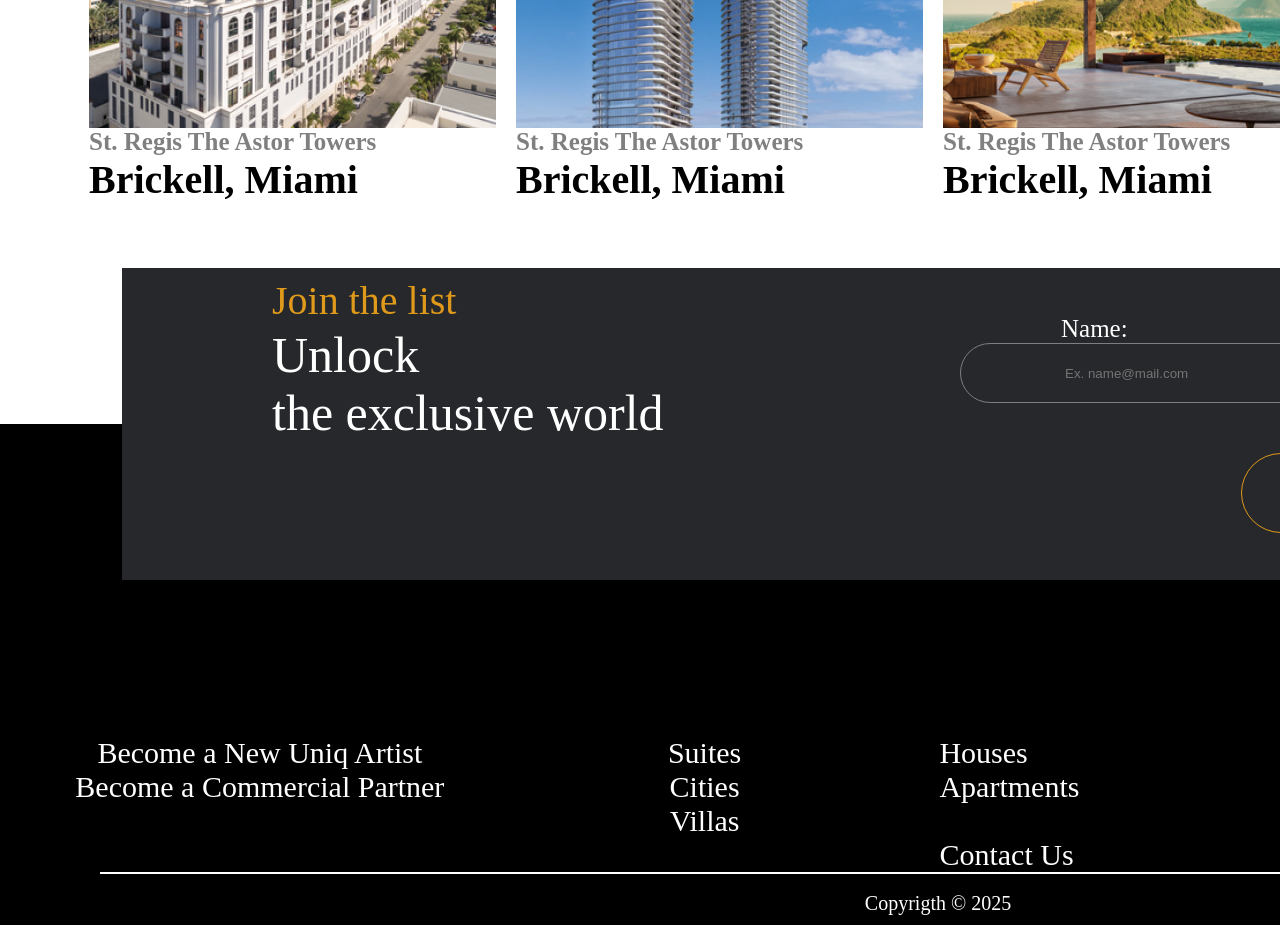
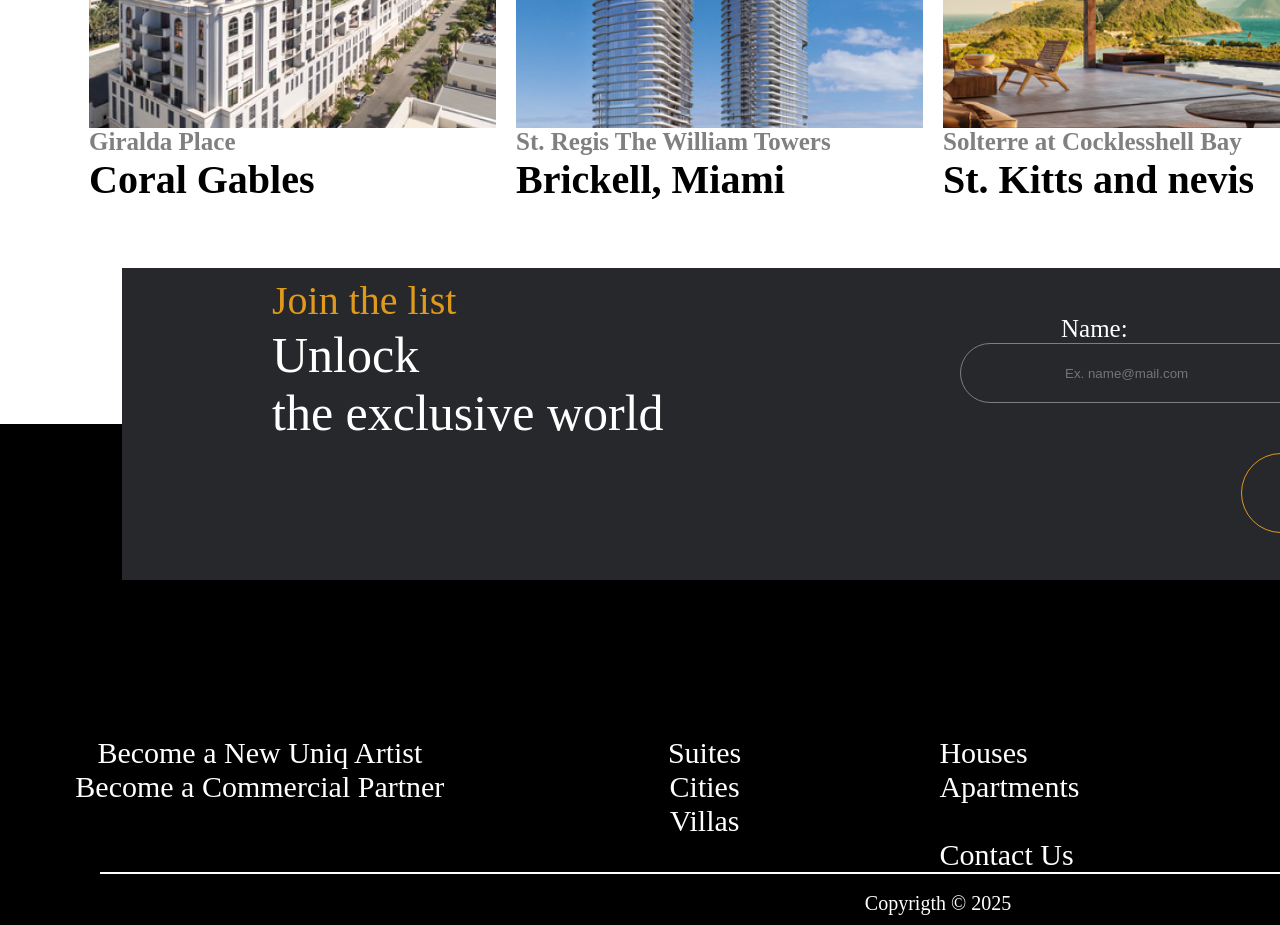
Before and after one commit to Iris-179/UniqLuxury, a plain HTML site: page Index.html in a window 1280 px wide. Shown: the part 2520-3445 px from the top of the page. Drawn offline with Linux system fonts and the light colour scheme.

Commit message:
confirmacion Landing Page

```diff
--- a/Index.html
+++ b/Index.html
@@ -152,29 +152,29 @@
        <div>
        <img src="./imagenes/giralda.jpg" alt="hotelgiraldaplace" />
        <div class= "textos">
-        <h3>St. Regis  The Astor Towers<h3>
-        <h2>Brickell, Miami</h2>
+        <h3>Giralda Place<h3>
+        <h2>Coral Gables</h2>
         </div>
     </div>
        <div>
        <img src="./imagenes/thewilliam.jpg" alt="hotelstregisthewilliamtower" />
        <div class="textos">
-        <h3>St. Regis  The Astor Towers<h3>
+        <h3>St. Regis  The William Towers<h3>
         <h2>Brickell, Miami</h2>
         </div>
     </div>
        <div>
        <img src="./imagenes/solterre.jpg" alt="hotelsolterre" />
        <div class="textos">
-        <h3>St. Regis  The Astor Towers<h3>
-        <h2>Brickell, Miami</h2>
+        <h3>Solterre at Cocklesshell Bay<h3>
+        <h2>St. Kitts and nevis</h2>
         </div>
     </div>
    <div>
        <img src="./imagenes/urbin.jpg" alt="hotelurbin" />
        <div class="textos">
-        <h3>St. Regis  The Astor Towers<h3>
-        <h2>Brickell, Miami</h2>
+        <h3>Urbin<h3>
+        <h2>Coconut Grove</h2>
         </div>
       </div>
     </div>
```
